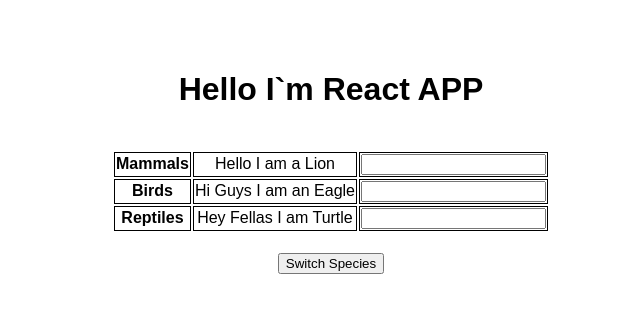
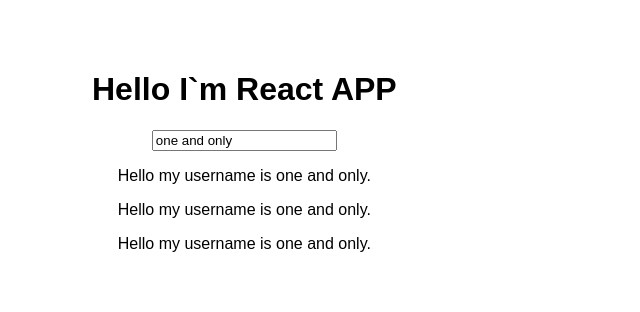
Before and after one commit to haris-75/test-app, a React (Create React App) app: page / in a window 1280 px wide. Shown: the top 312 px of the page, without its empty margins (358-998 px from the left). Built offline with nearby package versions, Linux system fonts and the light colour scheme.

Commit message:
Completed Assignment

```diff
--- a/src/Animal/Animal.js
+++ b/src/Animal/animal.js
@@ -7,7 +7,6 @@ const Animal = (props) => {
         <td>{props.greetings} {props.name}</td>
         <td><input type="text" onChange={props.changed}/></td>
         </tr>
-
         );
 }
 
--- a/src/App.js
+++ b/src/App.js
@@ -1,36 +1,17 @@
 import React, { Component } from 'react';
 import './App.css';
-import Animal from './Animal/Animal.js'
+//import Animal from './Animal/animal.js'
+import UserOutput from './userOutput/user-output.js'
+import UserInput from './userInput/user-input.js'
 
 class App extends Component  {
 
-  state={
-    Animals: [
-      {specie: 'Mammals', name:'Lion', greetings:'Hello I am a'},
-      {specie: 'Birds', name:'Eagle', greetings:'Hi Guys I am an'},
-      {specie: 'Reptiles', name:'Turtle', greetings:'Hey Fellas I am'}
-    ],
-    otherstate: {value: 'someValue'}
+  state = {
+    username: 'one and only'
   }
 
-  switchSpecieHandler = (name102) =>{
-    this.setState({
-      Animals: [
-        {specie: 'Mammals', name:name102, greetings:'Hello I am a'},
-        {specie: 'Birds', name:'Eagle', greetings:'Hi Guys I am an'},
-        {specie: 'Reptiles', name:'Turtle', greetings:'Hey Fellas I am'}
-      ]
-    })
-  }
-
-  inputChangeHandler = (event) =>{
-    this.setState({
-      Animals: [
-        {specie: 'Mammals', name:event.target.value, greetings:'Hello I am a'},
-        {specie: 'Birds', name:'Eagle', greetings:'Hi Guys I am an'},
-        {specie: 'Reptiles', name:'Turtle', greetings:'Hey Fellas I am'}
-      ]
-    })
+  stateHandler = (event) => {
+    this.setState({username:event.target.value});
   }
 
   render() {
@@ -39,22 +20,14 @@ class App extends Component  {
 
         <h1> Hello I`m React APP </h1>
 
-        <table className="table101">
-          <tbody>
-          {this.state.Animals.map((animal)=>(
-            <Animal
-              specie={animal.specie}
-              greetings={animal.greetings}
-              name={animal.name}
-              click={this.switchSpecieHandler.bind(this,'Big Lion')}
-              changed={this.inputChangeHandler}
-            />
-          ))}
-          </tbody>
-        </table>
-
-        <button onClick={this.switchSpecieHandler.bind(this,'Aslam')}>Switch Species</button>
-
+        {/*Code for Assignment-01*/ }
+        <UserInput
+        changed={this.stateHandler}
+        currentName={this.state.username}
+        />
+        <UserOutput username={this.state.username}/>
+        <UserOutput username={this.state.username}/>
+        <UserOutput username={this.state.username}/>
       </div>
     );
     //return React.createElement('div',{className: "App"},React.createElement('h1',null,'Me hou react ke app'));
--- /dev/null
+++ b/src/userInput/user-input.js
@@ -0,0 +1,9 @@
+import React from 'react';
+
+const UserInput = props => {
+    return(
+        <input type="text" onChange={props.changed} value={props.currentName}/>
+    );
+}
+
+export default UserInput;
--- /dev/null
+++ b/src/userOutput/user-output.js
@@ -0,0 +1,11 @@
+import React from 'react';
+
+const UserOutput = (props) => {
+    return (
+        <div className="userOutput">
+        <p>Hello my username is {props.username}.</p>
+        </div>
+    );
+}
+
+export default UserOutput;
```
Also changed, not shown: src/userInput/userInput.js (deleted, +0 -9 lines), src/userOutput/userOutput.js (deleted, +0 -12 lines).
